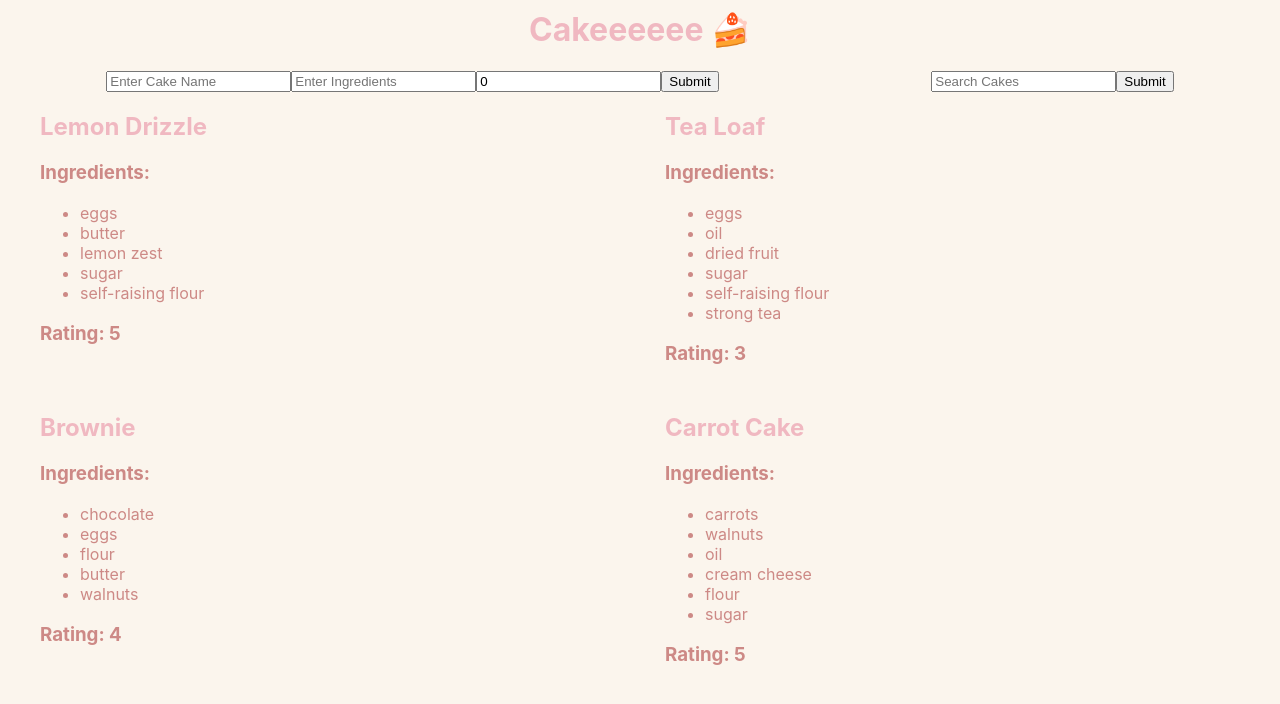
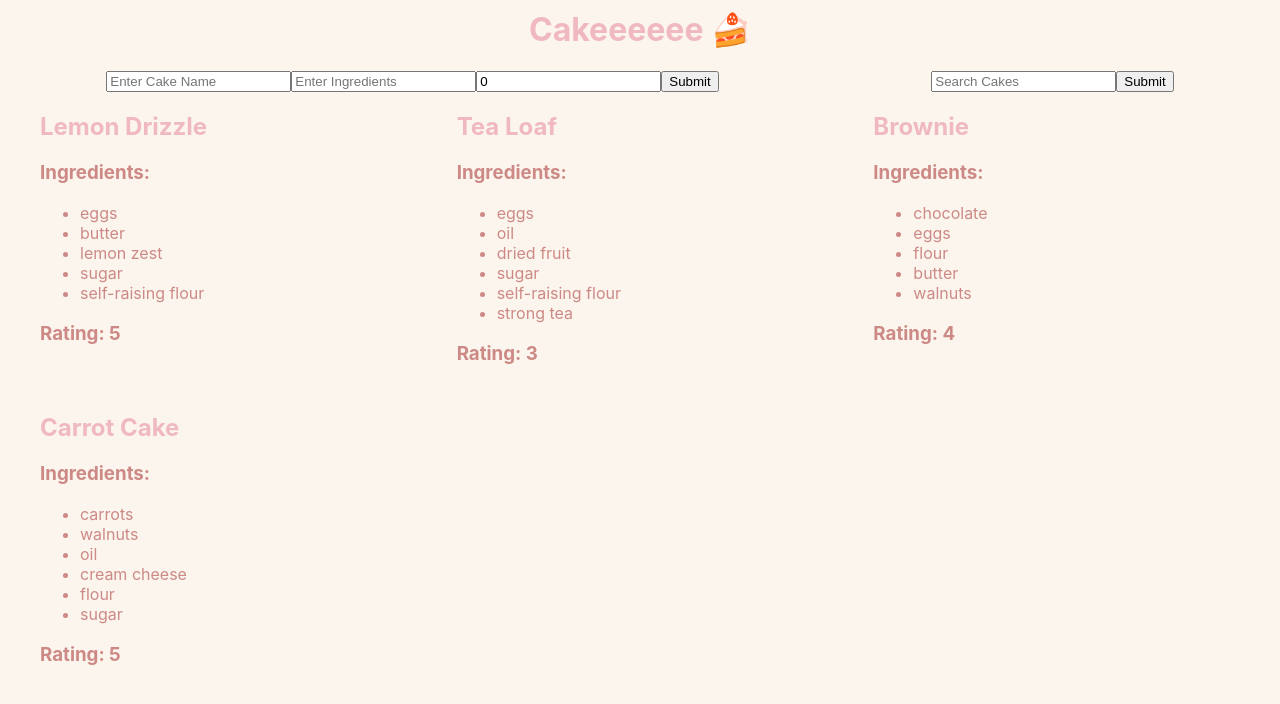
Before and after one commit to L1ly-42/Week08Day4_BakeryCont, a React (Create React App) app: page / in a window 1280 px wide. Shown: the top 704 px of the page. Built offline with nearby package versions, Linux system fonts and the light colour scheme.

Commit message:
update number of grid columns

```diff
--- a/src/container/Bakery.css
+++ b/src/container/Bakery.css
@@ -9,7 +9,7 @@ h2{
     color: rgba(165, 42, 42, 0.531);
 
     display:grid;
-     grid-template-columns: 1fr 1fr;
+     grid-template-columns: 1fr 1fr 1fr;
      gap: 10px;
 }
 
```
